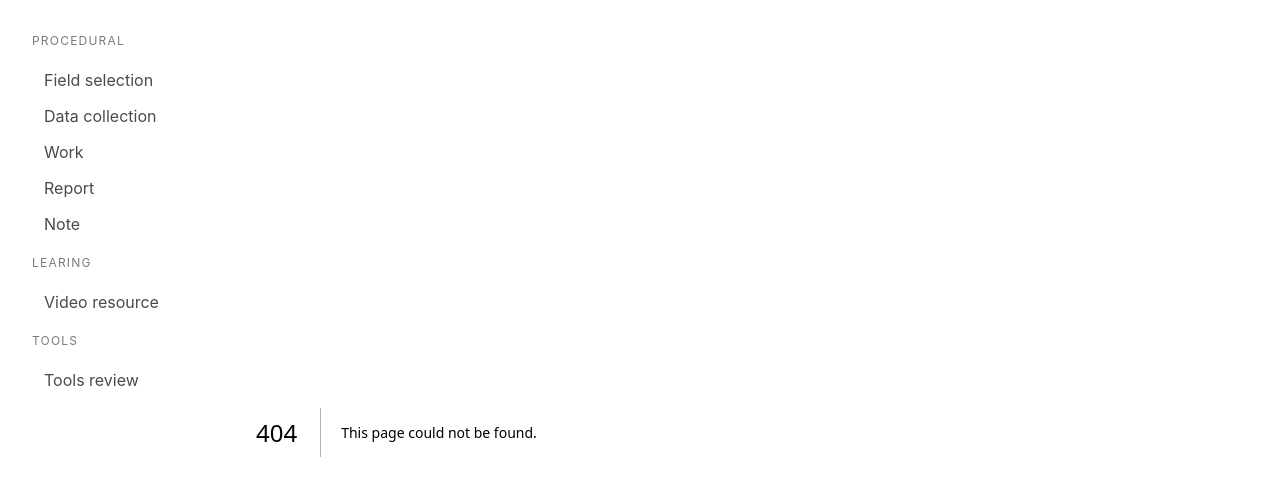
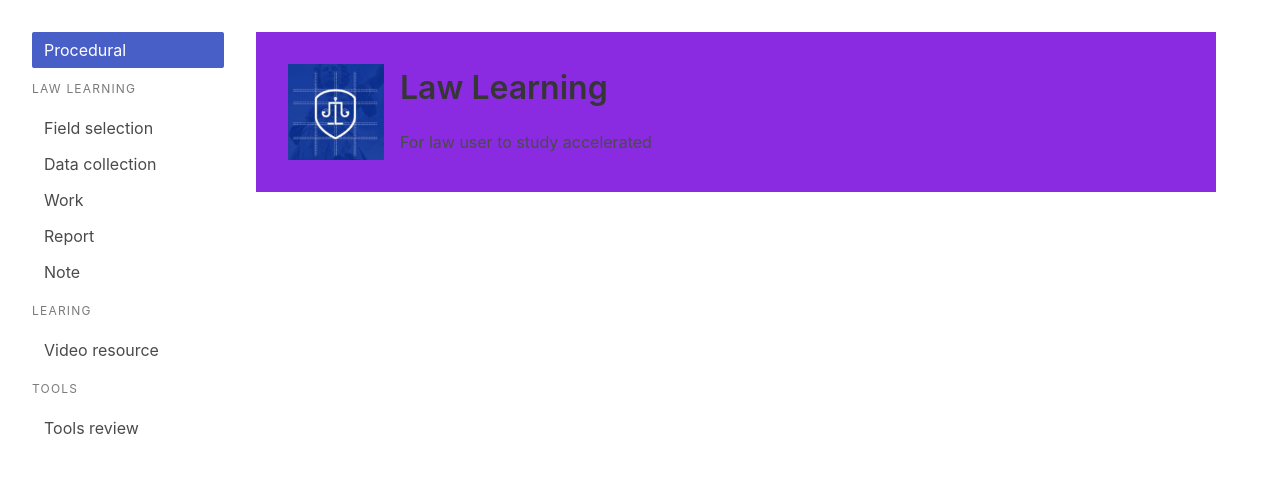
Before and after one commit to hsinpa/standard_procedural, a Next.js app: page /procedural in a window 1280 px wide. Before the commit this address had no page. Shown: the top 480 px of the page. Built offline with nearby package versions, Linux system fonts and the light colour scheme.

Commit message:
Working on procedural component

```diff
--- /dev/null
+++ b/src/app/procedural/ShareProceduralComp.tsx
@@ -0,0 +1,21 @@
+
+export function ShareSubjectComponent({image_path, topic, content} : {image_path: string, topic: string, content: string}) {
+    return (
+        <div className="subject_component">
+            <img src="./texture/icon/law_learning.jpg" alt={topic}></img>
+            <div className="component_content">
+                <h2 className="title is-3">{topic}</h2>
+                <p>{content}</p>
+            </div>
+        </div>
+    );
+}
+
+export function ShareTopicComponent({topic, content} : {topic: string, content: string}) {
+    return (
+        <div className="topic_component">
+                <h2>{topic}</h2>
+                <p>{content}</p>
+        </div>
+    );
+}
--- /dev/null
+++ b/src/app/procedural/page.tsx
@@ -0,0 +1,9 @@
+import {ShareSubjectComponent, ShareTopicComponent} from "./ShareProceduralComp";
+
+
+export default function DrawLawLearningPage() {
+
+    return (
+        <ShareSubjectComponent image_path="" topic="Law Learning" content="For law user to study accelerated"></ShareSubjectComponent>
+    );
+}
--- a/src/app/sidebar/SideDomElements.tsx
+++ b/src/app/sidebar/SideDomElements.tsx
@@ -5,8 +5,13 @@ import React from 'react';
 
 export const VerticalSideBarDom  = () => {
   return <div className='menu desktop-menu'>
+
+	<ul className='menu-list'>
+		<SidebarDesktopLink name="Procedural" url="/procedural"></SidebarDesktopLink>
+	</ul>
+
 	<p className="menu-label">
-		Procedural
+		Law Learning
 	</p>
 	<ul className='menu-list'>
 		<SidebarDesktopLink name="Field selection" url="/procedural/field_selection"></SidebarDesktopLink>
--- a/styles/globals.scss
+++ b/styles/globals.scss
@@ -1,2 +1,3 @@
 @use '~bulma/bulma';
 @use './layout';
+@use './share_component';
--- /dev/null
+++ b/styles/share_component.scss
@@ -0,0 +1,24 @@
+.subject_component {
+    padding: 2rem;
+
+    display: flex;
+    align-items: center;
+    justify-content: left;
+    gap: 1em;
+    background-color: blueviolet;
+
+    width: 60em;
+
+    img {
+        max-width: 6em;
+        min-width: 4em;
+    }
+
+    .component_content {
+    }
+
+}
+
+.topic_component {
+
+}
```
Also changed, not shown: public/texture/icon/accounting_learning.jpg (added), public/texture/icon/law_learning.jpg (added).
